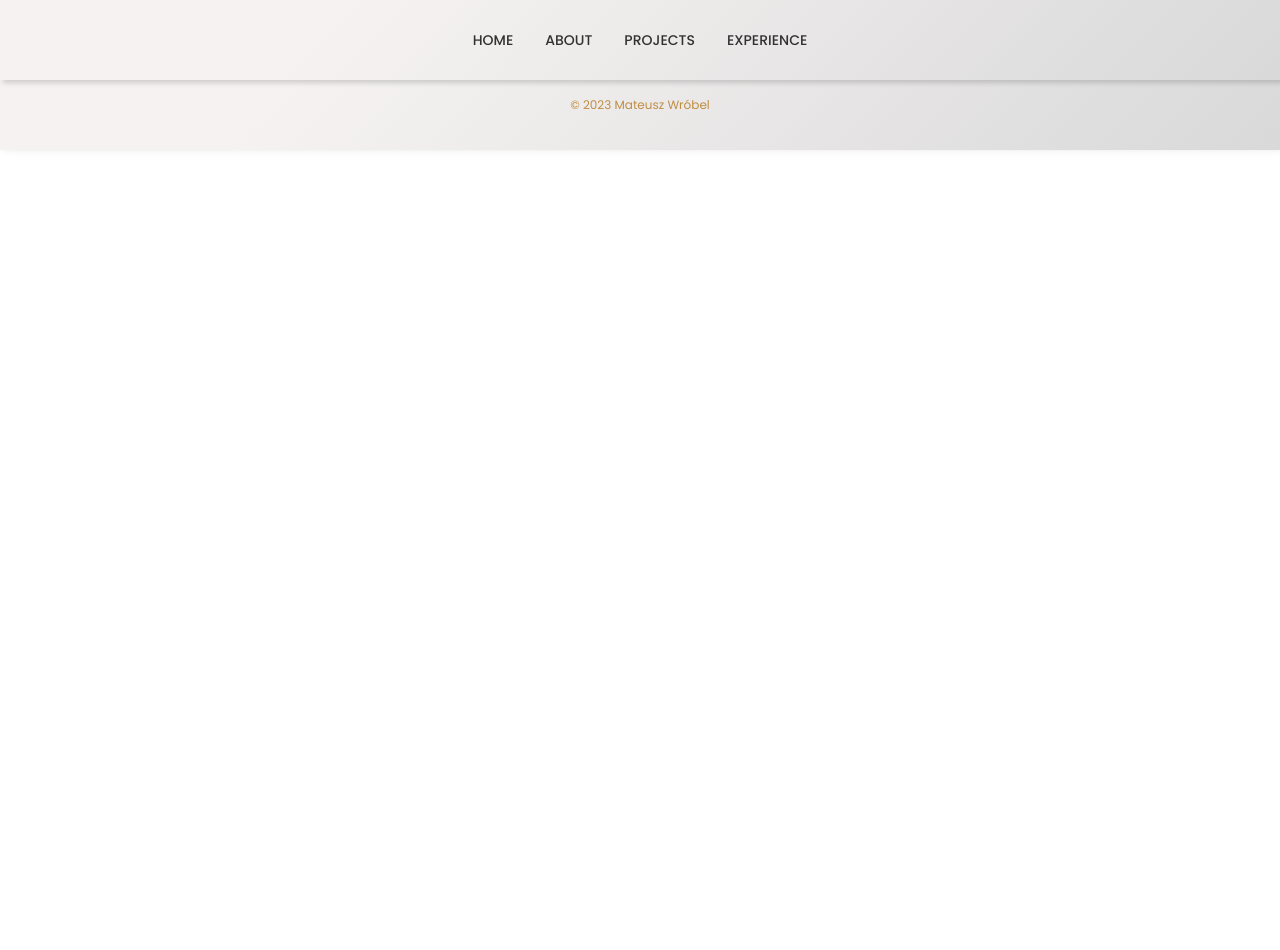
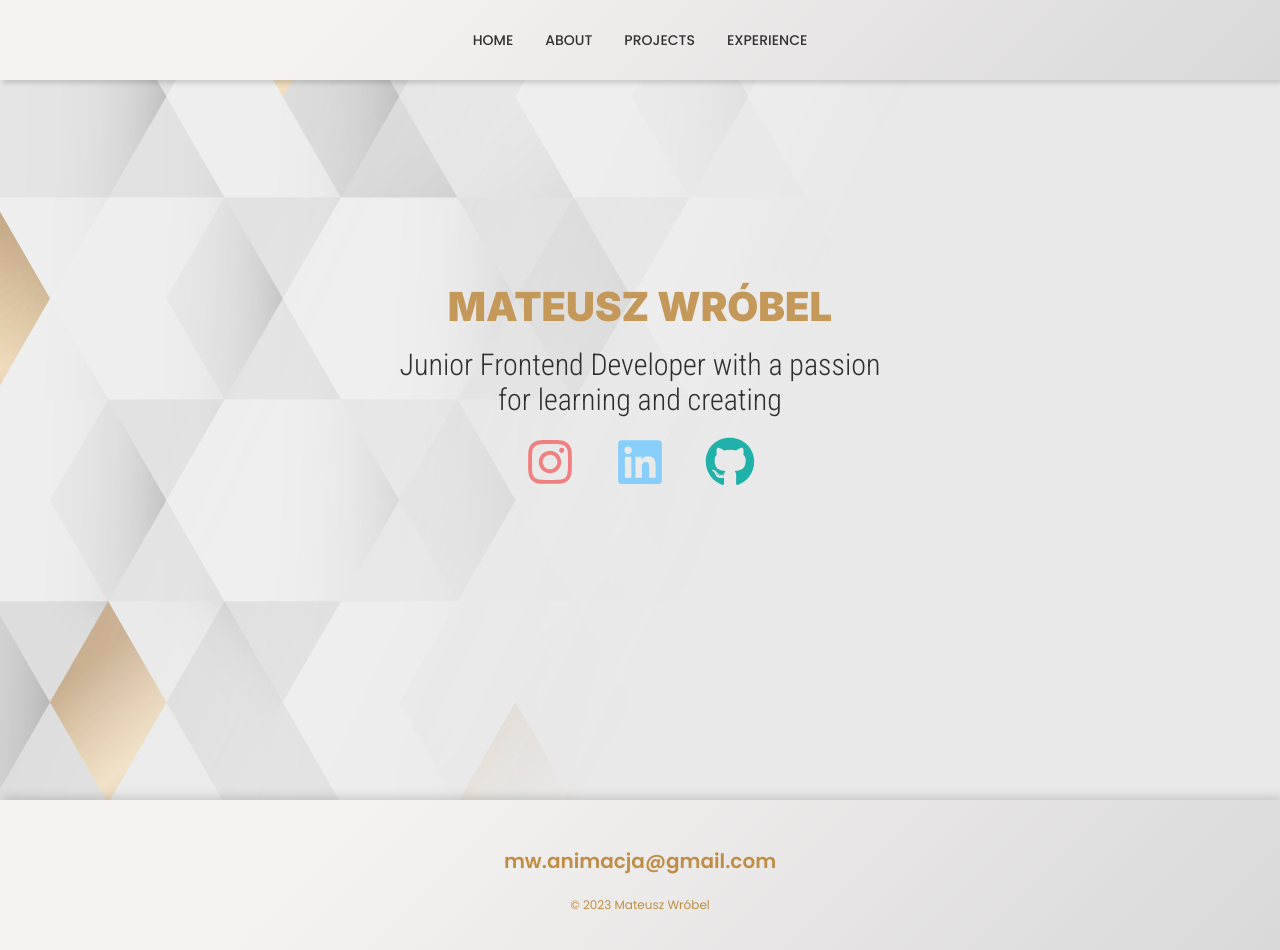
Before and after one commit to Sparrow-90/My_Portfolio, a React (Create React App) app: page / in a window 1280 px wide. Before the commit the page ends 800 px from the top, so only its background shows below. Built offline with nearby package versions, Linux system fonts and the light colour scheme; a web font is replaced by a local one.

Commit message:
change path to homepage

```diff
--- a/package.json
+++ b/package.json
@@ -1,5 +1,5 @@
 {
-  "homepage": "http://Sparrow-90.github.io/My_Portfolio",
+  "homepage": "http://Sparrow-90.github.io",
   "name": "portfolio",
   "version": "0.1.0",
   "private": true,
--- a/src/App.js
+++ b/src/App.js
@@ -14,7 +14,7 @@ function App() {
       <Router>
         <Navbar/>
         <Routes>
-          <Route path="/My_Portfolio" element={<Home/>}/>
+          <Route path="/" element={<Home/>}/>
           <Route path="/about" element={<About/>}/>
           <Route path="/projects" element={<Projects/>}/>
           <Route path='/projects/:id' element={<ProjectDisplay/>}/>
```
